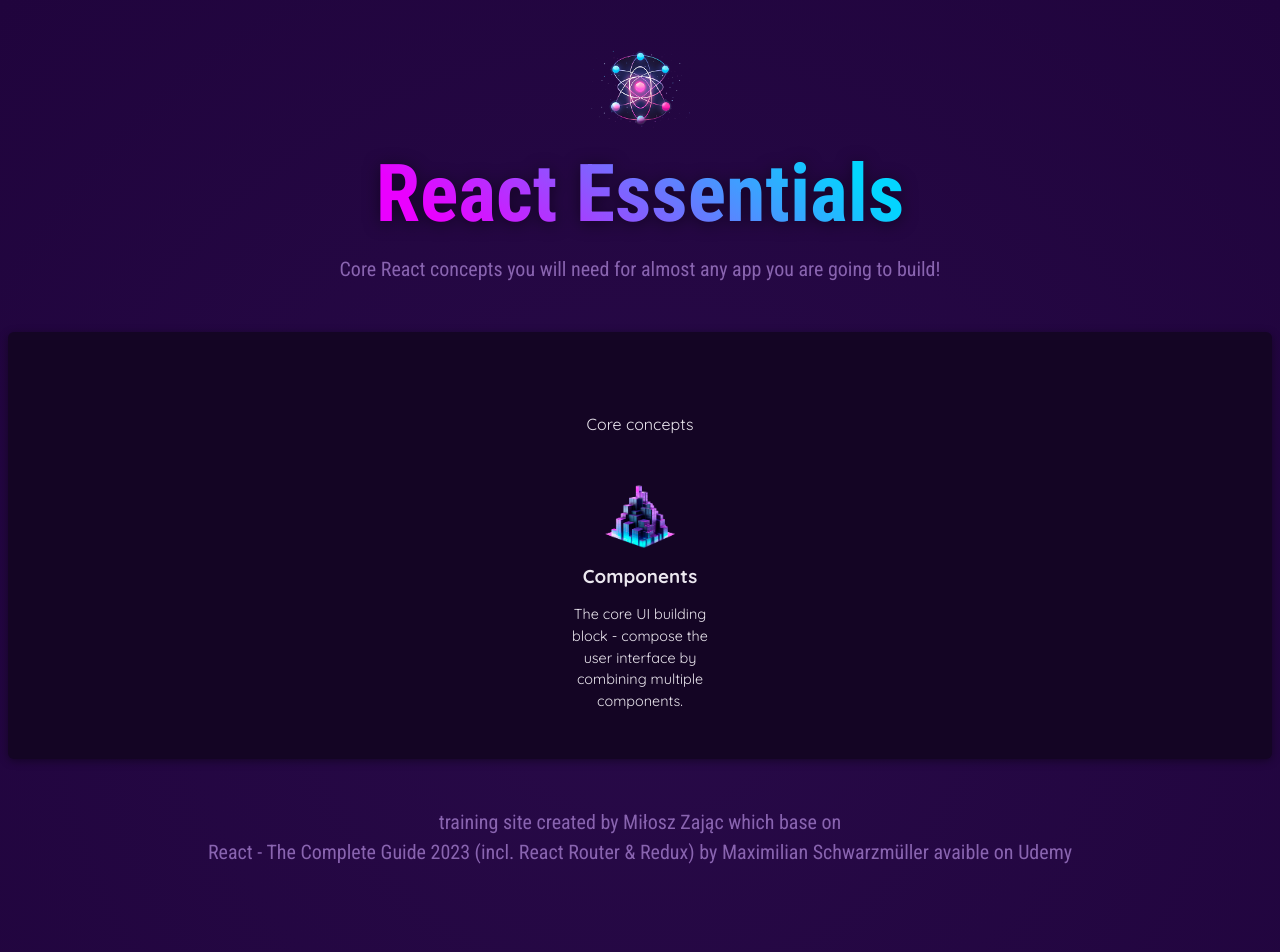
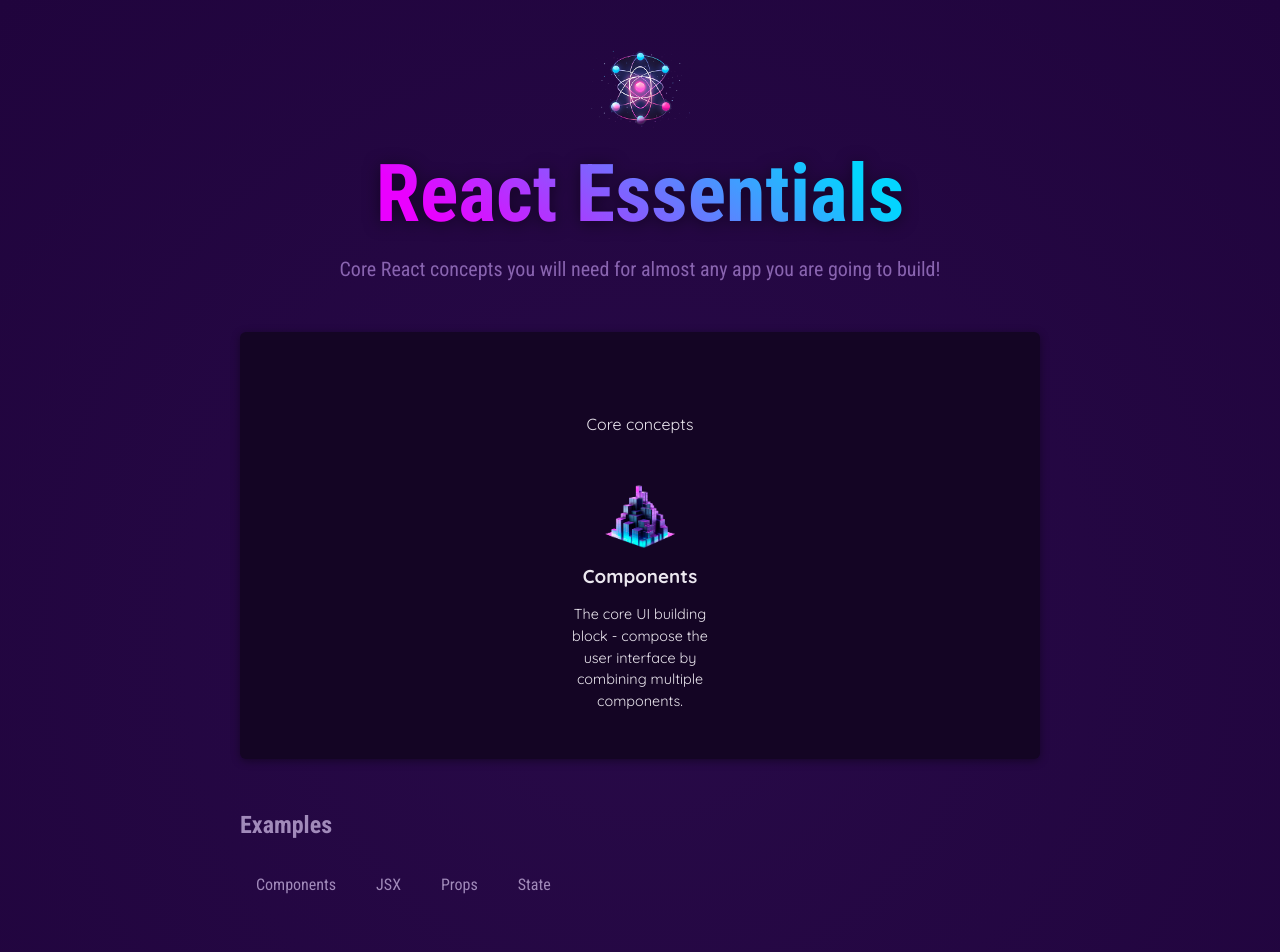
Before and after one commit to kaioraul/01-starting-project, a React (Vite) app: page / in a window 1280 px wide. Shown: the top 952 px of the page. Built offline with nearby package versions, Linux system fonts and the light colour scheme.

Commit message:
feat: added component TabButton

```diff
--- a/src/app/Main/CoreConcepts/CoreConcept.jsx
+++ b/src/app/Main/CoreConcepts/CoreConcept.jsx
@@ -1,4 +1,4 @@
-import "./core-concepts.css";
+import "./coreConcepts.css";
 
 export default function CoreConcepts({ image, title, description }) {
   return (
--- /dev/null
+++ b/src/app/Main/Examples/TabButton.jsx
@@ -0,0 +1,7 @@
+export default function TabButton({ children }) {
+  return (
+    <li>
+      <button>{children}</button>
+    </li>
+  );
+}
--- a/src/app/Main/Main.jsx
+++ b/src/app/Main/Main.jsx
@@ -1,17 +1,34 @@
 import CoreConcepts from "./CoreConcepts/CoreConcept";
 import { CORE_CONCEPTS } from "./CoreConcepts/CORE_CONCEPTS";
 import "./main.css";
+import TabButton from "./Examples/TabButton";
+
 export default function Main() {
   const addCoreConcepts = () => {
-    for (let concept = 0; concept < CORE_CONCEPTS.length; concept++) {
-      return <CoreConcepts {...CORE_CONCEPTS[concept]} />;
+    for (let concept in CORE_CONCEPTS) {
+      return (
+        <li>
+          <CoreConcepts {...CORE_CONCEPTS[concept]} />
+        </li>
+      );
     }
   };
 
   return (
-    <section id="core-concepts">
-      <header>Core concepts</header>
-      <ul>{addCoreConcepts()}</ul>
-    </section>
+    <main>
+      <section id="core-concepts">
+        <header>Core concepts</header>
+        <ul>{addCoreConcepts()}</ul>
+      </section>
+      <section id="examples">
+        <h2>Examples</h2>
+        <menu>
+          <TabButton>Components</TabButton>
+          <TabButton>JSX</TabButton>
+          <TabButton>Props</TabButton>
+          <TabButton>State</TabButton>
+        </menu>
+      </section>
+    </main>
   );
 }
```
Also changed, not shown: src/app/Main/CoreConcepts/coreConcepts.css (renamed from src/app/Main/CoreConcepts/core-concepts.css).
